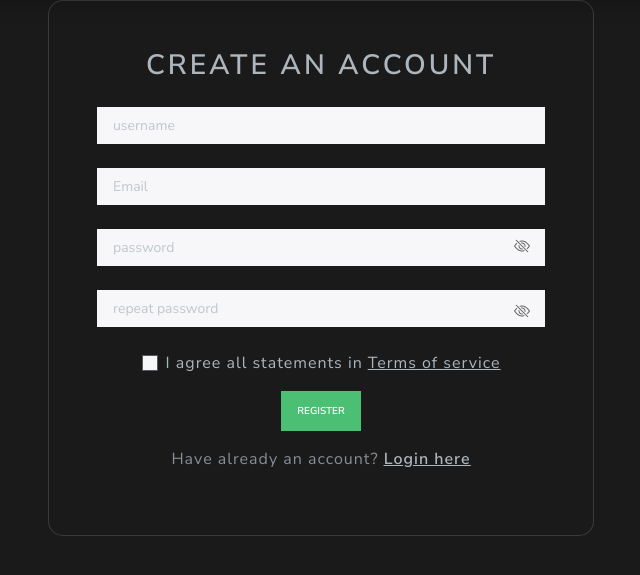
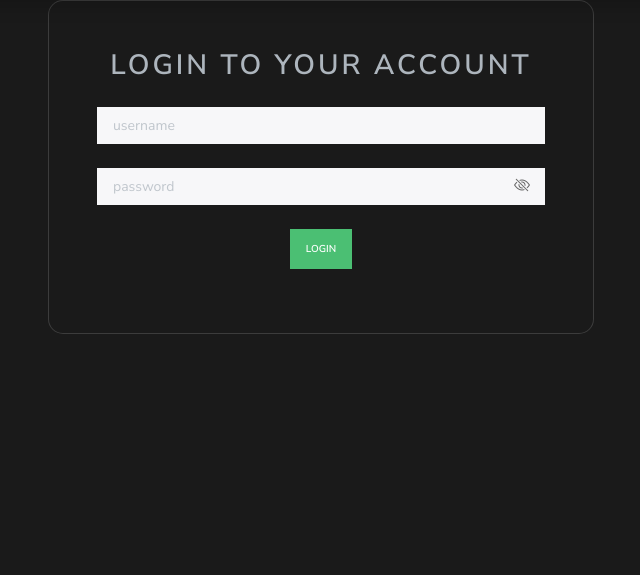
Before and after one commit to Yakumaa/BudgetBuddy, a Django app: page /authentication/login in a window 1280 px wide. Shown: the part 42-617 px from the top of the page, without its empty margins (319-959 px from the left). Run offline with Django 4.2, Linux system fonts and the light colour scheme; some libraries are stand-ins or nearby versions.

Commit message:
implemented login and logout

```diff
--- a/money_tracker/authentication/urls.py
+++ b/money_tracker/authentication/urls.py
@@ -1,4 +1,5 @@
 from .views import (
+    LogoutView,
     RegistrationView,
     UsernameValidationView,
     EmailValidationView,
@@ -10,7 +11,8 @@ from django.views.decorators.csrf import csrf_exempt
 
 urlpatterns = [
     path("register", RegistrationView.as_view(), name="register"),
-    path("login", RegistrationView.as_view(), name="login"),
+    path("login", LoginView.as_view(), name="login"),
+    path("logout", LogoutView.as_view(), name="logout"),
     path(
         "validate-username",
         csrf_exempt(UsernameValidationView.as_view()),
--- a/money_tracker/authentication/views.py
+++ b/money_tracker/authentication/views.py
@@ -3,7 +3,7 @@ from django.urls import reverse
 from django.views import View
 from django.http import JsonResponse
 from django.contrib.auth.models import User
-from django.contrib import messages
+from django.contrib import messages, auth
 from django.core.mail import EmailMessage, send_mail
 from django.conf import settings
 from django.contrib.sites.shortcuts import get_current_site
@@ -149,3 +149,36 @@ class VerificationView(View):
 class LoginView(View):
     def get(self, request):
         return render(request, "authentication/login.html")
+
+    def post(self, request):
+        username = request.POST["username"]
+        password = request.POST["password"]
+
+        if username and password:
+            user = auth.authenticate(username=username, password=password)
+
+            if user:
+                if user.is_active:
+                    auth.login(request, user)
+                    messages.success(
+                        request, "Welcome, " + user.username + " you are now logged in"
+                    )
+                    return redirect("expenses")
+
+                messages.error(
+                    request, "Account is not active, Please check your email"
+                )
+                return render(request, "authentication/login.html")
+
+            messages.error(request, "Invalid Credentials, Please try again")
+            return render(request, "authentication/login.html")
+
+        messages.error(request, "Please fill all the fields")
+        return render(request, "authentication/login.html")
+
+
+class LogoutView(View):
+    def post(self, request):
+        auth.logout(request)
+        messages.success(request, "You have been logged out")
+        return redirect("login")
--- a/money_tracker/expenses/views.py
+++ b/money_tracker/expenses/views.py
@@ -1,7 +1,10 @@
 from django.shortcuts import render
+from django.contrib.auth.decorators import login_required
 
 
 # Create your views here.
+# TODO: make login_required work
+@login_required(login_url="/authentication/login")
 def index(request):
     return render(request, "expenses/index.html")
 
--- /dev/null
+++ b/money_tracker/money_tracker/static/js/login.js
@@ -0,0 +1,18 @@
+const showPasswordToggle = document.querySelector(".showPasswordToggle");
+const passwordField = document.querySelector("#passwordField");
+
+const handleToggleInput = (field, toggleElement) => {
+  if (field.type === "password") {
+    field.type = "text";
+    toggleElement.innerHTML = '<i class="bi-eye"></i>';
+    toggleElement.classList.add("active");
+  } else {
+    field.type = "password";
+    toggleElement.innerHTML = '<i class="bi bi-eye-slash"></i>';
+    toggleElement.classList.remove("active");
+  }
+};
+
+showPasswordToggle.addEventListener("click", () => {
+handleToggleInput(passwordField, showPasswordToggle);
+});
--- a/money_tracker/templates/authentication/login.html
+++ b/money_tracker/templates/authentication/login.html
@@ -1,11 +1,57 @@
 {% extends 'base_auth.html' %}
-
+{% load static %}
 {{% block content %}
 
-<div class ="card">
-    <div class="card-body">
-        <h1>login</h1>
+<div class="mask d-flex align-items-center h-20 gradient-custom-3">
+<div class="container h-20">
+    <div class="row d-flex justify-content-center align-items-center h-20">
+    <div class="col-12 col-md-9 col-lg-7 col-xl-6">
+        <div class="card" style="border-radius: 15px;">
+        <div class="card-body p-5">
+            <h2 class="text-uppercase text-center mb-4">Login to your account</h2>
+
+            <form action="{% url 'login' %}" method = "post" autocomplete="off">
+
+                {% csrf_token %}
+
+                {% include 'partials/_messages.html' %}
+
+                <div class="form-outline mb-4">
+                    <input
+                        type="text"
+                        id="usernameField"
+                        class="form-control form-control-sm"
+                        name="username"
+                        placeholder="username"
+                        value = "{{fieldValues.username}}"/>
+                </div>
+
+                <div class="form-outline mb-4 position-relative">
+                    <input
+                        type="password"
+                        id="passwordField"
+                        class="form-control form-control-sm"
+                        name="password"
+                        placeholder="password"
+                        inputmode="none"/>
+                    <span class="showPasswordToggle">
+                        <i class="bi bi-eye-slash"></i>
+                    </span>
+                </div>
+
+                <div class="d-flex justify-content-center">
+                    <button type="submit"
+                    class="btn btn-success btn-block btn-sm submit-btn">Login</button>
+                </div>
+
+            </form>
+
+        </div>
+        </div>
+    </div>
     </div>
 </div>
+</div>
 
+<script src='{% static 'js/login.js' %}'></script>
 {% endblock content %}}
--- a/money_tracker/templates/base.html
+++ b/money_tracker/templates/base.html
@@ -16,7 +16,7 @@
     <link href="https://cdn.jsdelivr.net/npm/bootstrap-icons@1.10.3/font/bootstrap-icons.css" rel="stylesheet">
     <!-- Custom styles for this template -->
     <link href="{% static 'css/dashboard.css' %}" rel="stylesheet">
-  <style>
+  {% comment %} <style>
             .flipX video::-webkit-media-text-track-display {
                 transform: matrix(-1, 0, 0, 1, 0, 0) !important;
             }
@@ -38,8 +38,9 @@
                 -webkit-animation: blinkWarning 1s linear infinite;
                 -moz-animation: blinkWarning 1s linear infinite;
                 animation: blinkWarning 1s linear infinite;
-            }</style></head>
+            }</style></head> {% endcomment %}
   <body>
+    <!--TODO: make dark/light mode working -->
     <svg xmlns="http://www.w3.org/2000/svg" style="display: none;">
       <symbol id="check2" viewBox="0 0 16 16">
         <path d="M13.854 3.646a.5.5 0 0 1 0 .708l-7 7a.5.5 0 0 1-.708 0l-3.5-3.5a.5.5 0 1 1 .708-.708L6.5 10.293l6.646-6.647a.5.5 0 0 1 .708 0z"></path>
--- a/money_tracker/templates/expenses/index.html
+++ b/money_tracker/templates/expenses/index.html
@@ -1,7 +1,10 @@
 {% extends 'base.html' %}
 
 {% block content %}
-<h1>Expenses List</h2>
+
+{% include 'partials/_messages.html' %}
+
+<h1>Expenses List</h1>
 
     <ul class='list-group'>
     <li class='list-group-item'>Bought Cake</li>
```
Also changed, not shown: money_tracker/templates/partials/_sidebar.html (+9 -4 lines), 1 other file.
